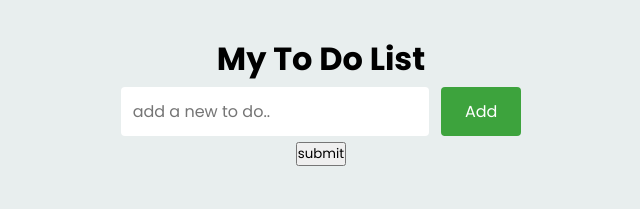
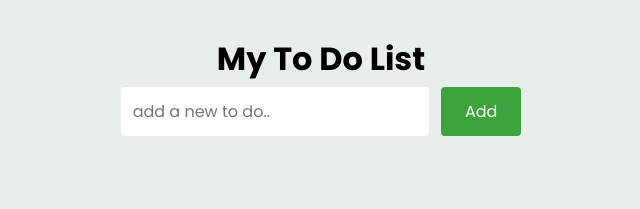
Before and after one commit to rampatil119/To-do-list, a website built with Vite: page index.html in a window 1280 px wide. Shown: the whole page, without its empty margins (319-959 px from the left). Built offline with nearby package versions, Linux system fonts and the light colour scheme.

```diff
--- a/index.html
+++ b/index.html
@@ -13,7 +13,6 @@
       <input type="text" placeholder="add a new to do.." id="inputBox">
 
       <input type="button" value="Add" id="addBtn">
-      <button type="submit" id="sub">submit</button>
       <ul class="todoList" id="todoList">
         <!-- <li>task1</li>
         <li>task2</li>
```
